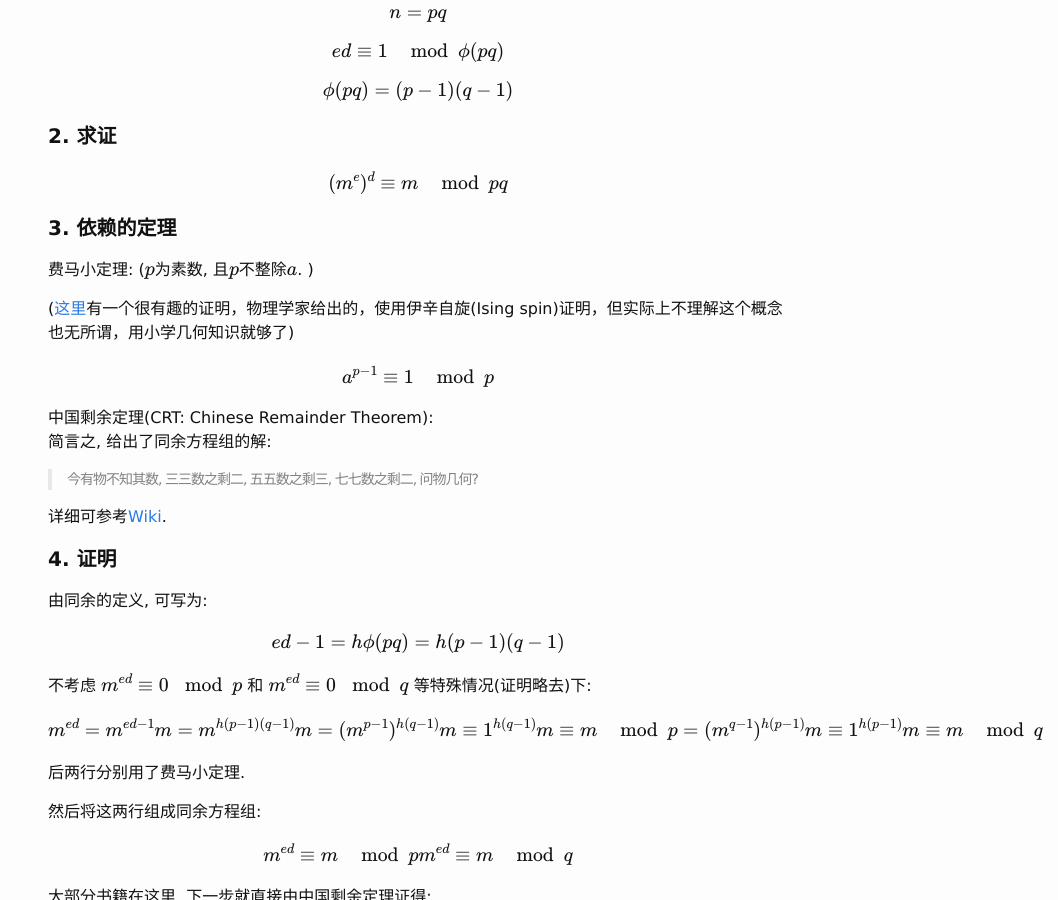
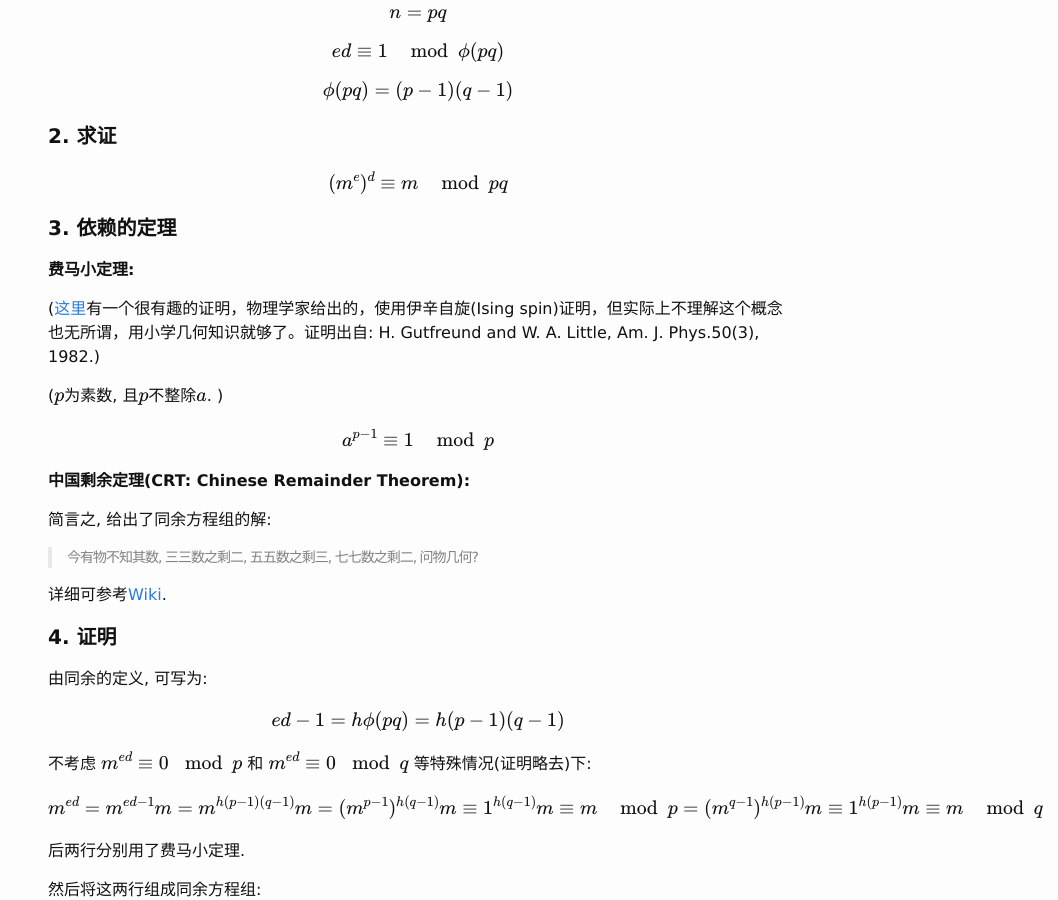
Before and after one commit to scateu/scateu.github.io, a Jekyll site: the page built from _posts/2016-11-25-crypto-note.md, in a window 1280 px wide and 900 px high, scrolled down 2587 px. Shown: the whole window, without its empty margins (222-1280 px from the left). Built offline with Jekyll 4.4.1, drawn with Linux system fonts in a browser that asks for light colours; nearby versions of some CDN libraries; formulas are drawn with MathJax 3; comment, search, counter and statistics services are not loaded.

Commit message:
Wed Feb 15 10:27:02 HKT 2017

```diff
--- a/_posts/2016-11-25-crypto-note.md
+++ b/_posts/2016-11-25-crypto-note.md
@@ -151,13 +151,16 @@
 #### 3. 依赖的定理
 
 
-费马小定理: ($p$为素数, 且$p$不整除$a$. )
+**费马小定理:**
 
-([这里](https://mp.weixin.qq.com/s?__biz=MzA3OTgzMzUzOA==&mid=2651227431&idx=1&sn=8a249975b3b754b062a9f998eb111338&chksm=845f558ab328dc9c200db932866abd363a5b284e35f72c7317aa2329c9d7b003339724cbe735&mpshare=1&scene=1&srcid=02155ICQJ3eATKwRpgHvufkN&pass_ticket=9%2F4JlZH6VGedHYRK2ggZ1a04q%2FglG9kWCUNTWLKKdauf91Rr3tjyz8UPyKamAyJS#rd)有一个很有趣的证明，物理学家给出的，使用伊辛自旋(Ising spin)证明，但实际上不理解这个概念也无所谓，用小学几何知识就够了)
+([这里](https://mp.weixin.qq.com/s?__biz=MzA3OTgzMzUzOA==&mid=2651227431&idx=1&sn=8a249975b3b754b062a9f998eb111338&chksm=845f558ab328dc9c200db932866abd363a5b284e35f72c7317aa2329c9d7b003339724cbe735&mpshare=1&scene=1&srcid=02155ICQJ3eATKwRpgHvufkN&pass_ticket=9%2F4JlZH6VGedHYRK2ggZ1a04q%2FglG9kWCUNTWLKKdauf91Rr3tjyz8UPyKamAyJS#rd)有一个很有趣的证明，物理学家给出的，使用伊辛自旋(Ising spin)证明，但实际上不理解这个概念也无所谓，用小学几何知识就够了。证明出自: H. Gutfreund and W. A. Little, Am. J. Phys.50(3), 1982.)
+
+($p$为素数, 且$p$不整除$a$. )
 
 $$ a^{p-1} \equiv 1 \mod p $$
 
-中国剩余定理(CRT: Chinese Remainder Theorem):
+**中国剩余定理(CRT: Chinese Remainder Theorem):**
+
 简言之, 给出了同余方程组的解:
 
 > 今有物不知其数, 三三数之剩二, 五五数之剩三, 七七数之剩二, 问物几何?
```
